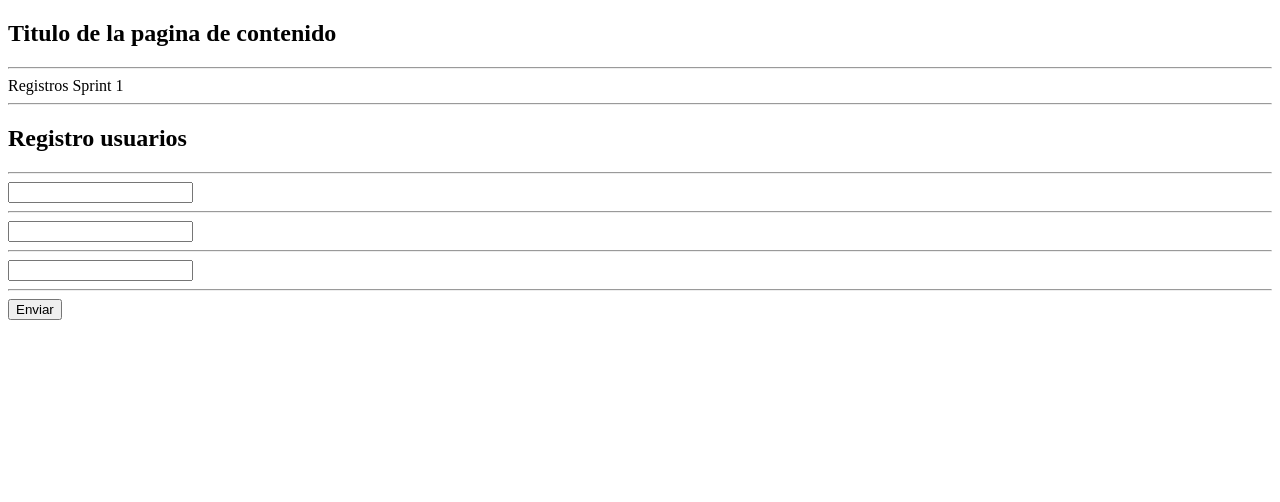
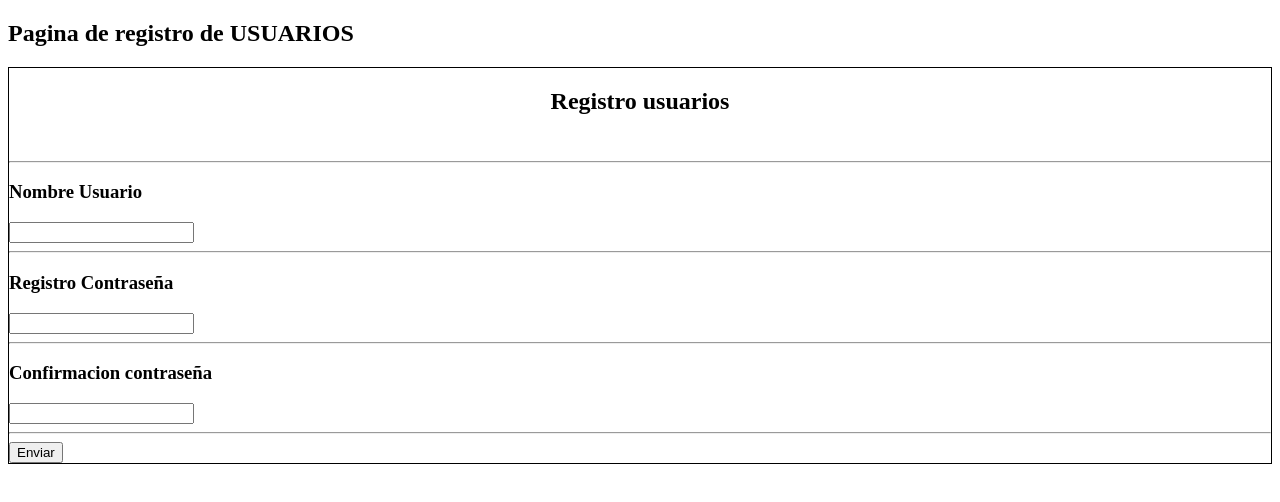
Before and after one commit to jonfervcHub/Sprint_Grupo3, a plain HTML site: page registro.html in a window 1280 px wide. Drawn offline with Linux system fonts and the light colour scheme.

Commit message:
cambios formularoi

```diff
--- a/estilos.css
+++ b/estilos.css
@@ -61,3 +61,11 @@ and open the template in the editor.
     border: 1px black solid;
     grid-area: footer;
 }
+
+.formulario{
+    border: 1px black solid;
+}
+
+#TituloRegistro{
+    text-align: center;
+}
--- a/registro.html
+++ b/registro.html
@@ -5,20 +5,24 @@
         <title>Registros Sprint 1</title>
         <meta charset="UTF-8">
         <meta name="viewport" content="width=device-width, initial-scale=1.0">
+        <link rel="stylesheet" href="estilos.css"/>
     </head>
     <body>
         <section>
-         <h1>Titulo de la pagina de contenido</h1>
-         <hr>
-        <div>Registros Sprint 1</div>
-        <hr>
-        <form id="form_registrarse">
-            <h2> Registro usuarios </h2>
+         <h2>Pagina de registro de USUARIOS</h2>
+
+        <form id="form_registrarse" class="formulario">
+            <h2 id="TituloRegistro"> Registro usuarios </h2>
+            <br>
             <hr>
-            <input id="in_nombre_usuario" type="text"/>
+            <h3>Nombre Usuario</h3>
+            <input id="in_nombre_usuario" type="text" required pattern="[a-z] {5}" title="El formato debe conicidir con :"/>
+            <script src="scriptsSprint.js"> </script>
             <hr>
+            <h3> Registro Contraseña </h3>
             <input id="in_contrasena" type="password"/>
             <hr>
+            <h3> Confirmacion contraseña </h3>
             <input id="in_confirmar_contrasena" type="password" />
             <hr>
             <button id="btn_registrar_usuario" > Enviar </button>
```
Also changed, not shown: scriptsSprint.js (added, +22 -0 lines).
